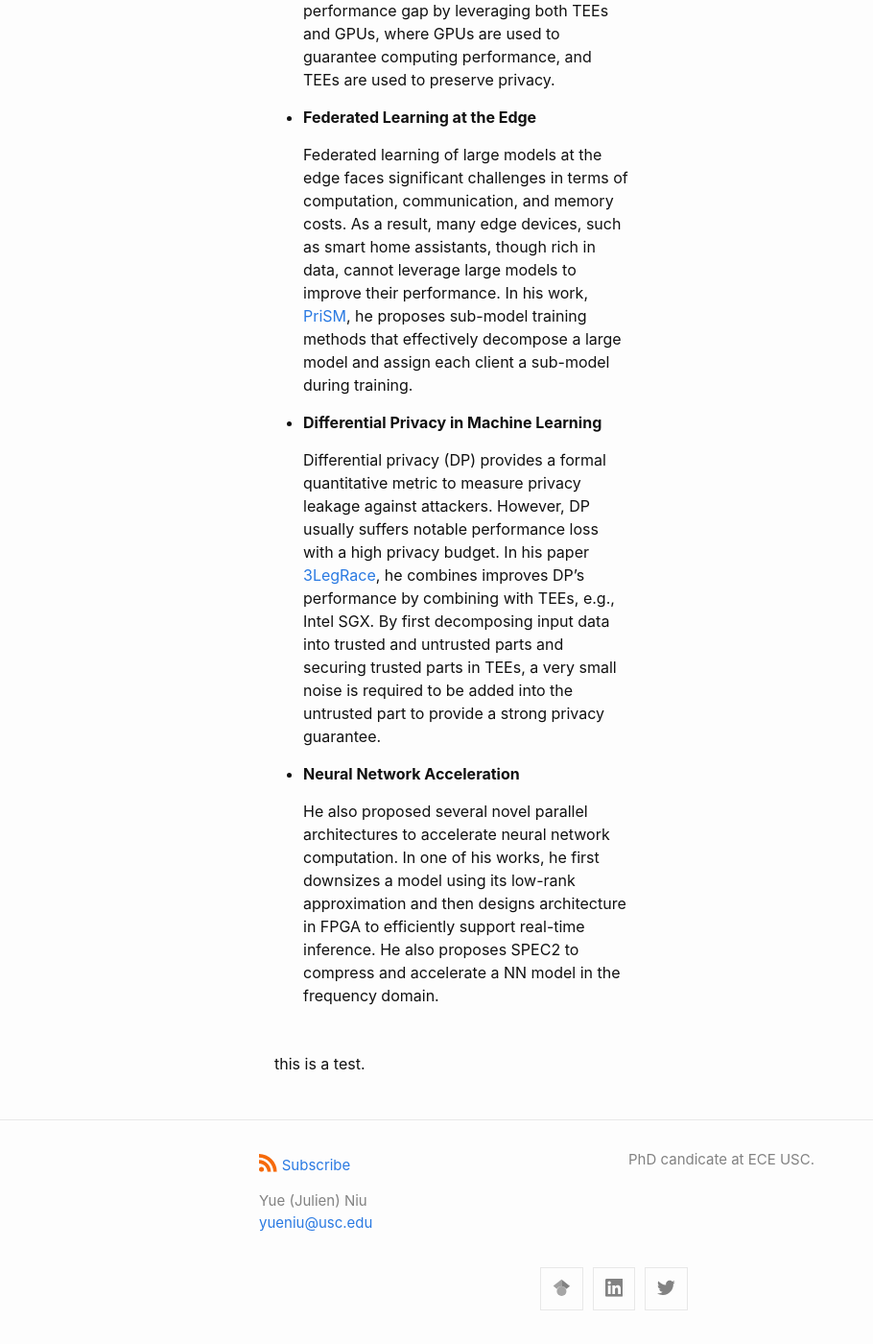
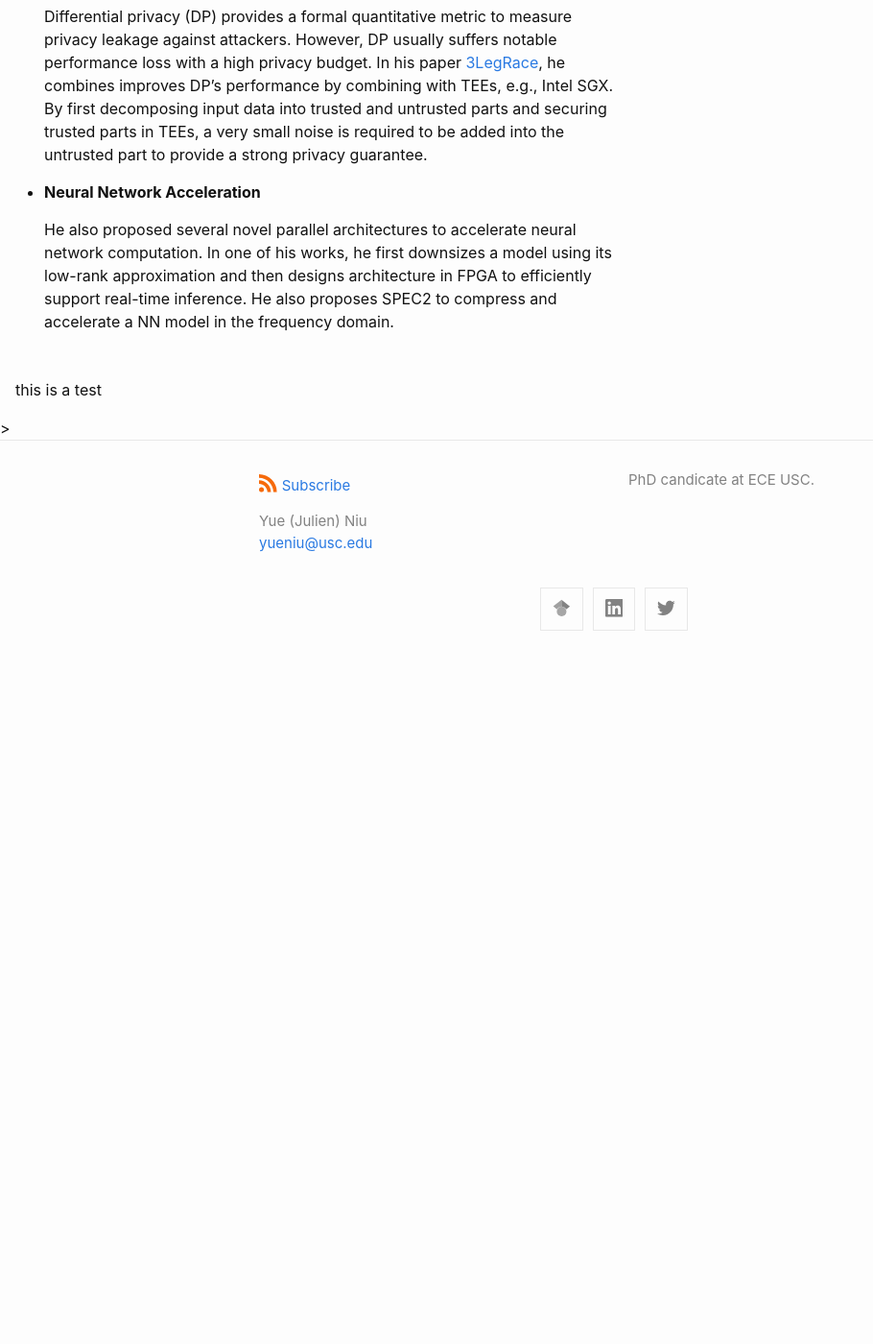
Before and after one commit to yuehniu/homepage, a Jekyll site: the page built from index.md, in a window 1280 px wide and 1400 px high, scrolled down 793 px. Shown: the whole window at 96% size, without its empty margins (0-910 px from the left). Built offline with Jekyll 4.4.1, drawn with Linux system fonts in a browser that asks for light colours; after the commit the page ends 1485 px from its top, so only the background shows below that.

Commit message:
Modify: improve format

```diff
--- a/_layouts/home.html
+++ b/_layouts/home.html
@@ -1,19 +1,27 @@
----
-layout: base
----
+<!DOCTYPE html>
+<html lang="{{ page.lang | default: site.lang | default: "en" }}">
 
-<div class="two-columns">
+  {%- include head.html -%}
 
+  <body>
 
-  <section>
-    {{ content }}
-  </section>
+    {%- include header.html -%}
 
-  <aside>
-    this is a test.
-  </aside>
+    <div class="two-columns" aria-label="Content">
+      <section>
+        {{ content }}
+      </section>
 
-</div>
+      <section>
+        this is a test
+      </section>>
+    </div>
+
+    {%- include footer.html -%}
+
+  </body>
+
+</html>
 
 <!--
 <div class="home">
```
